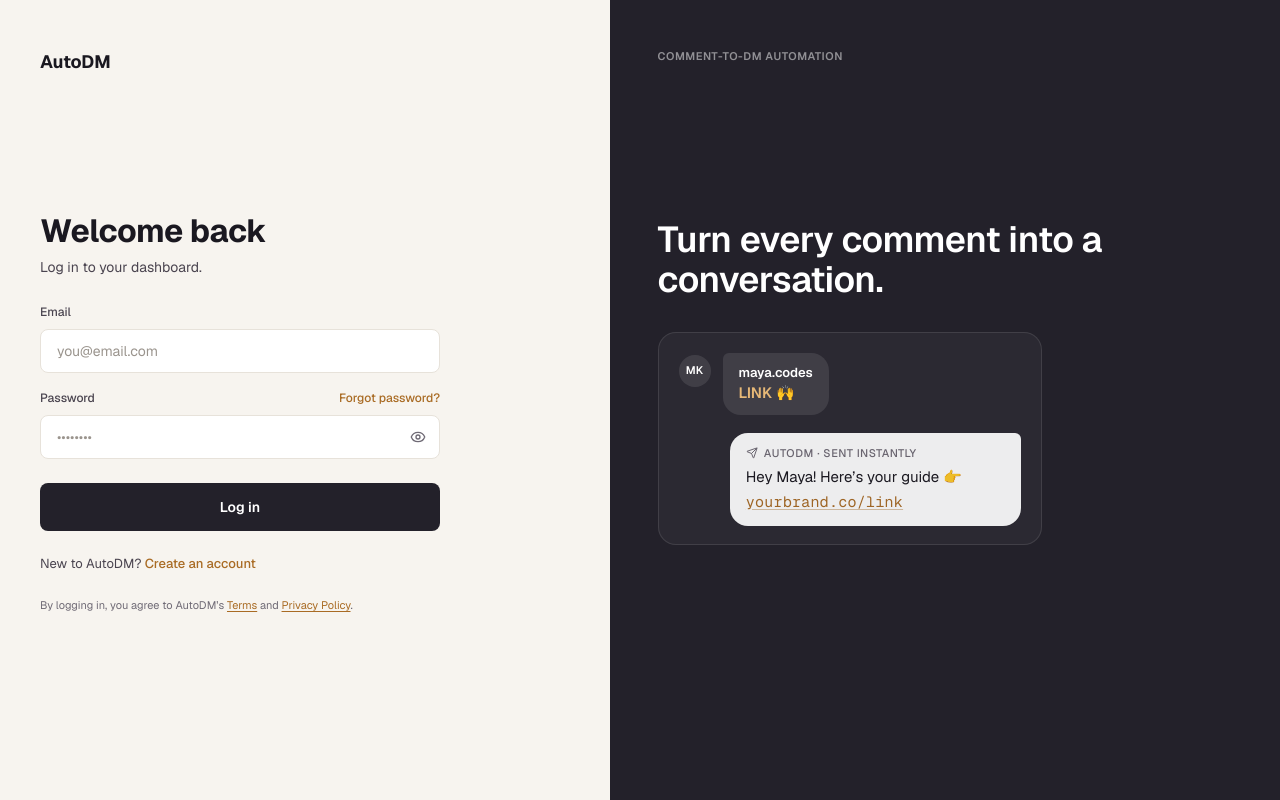
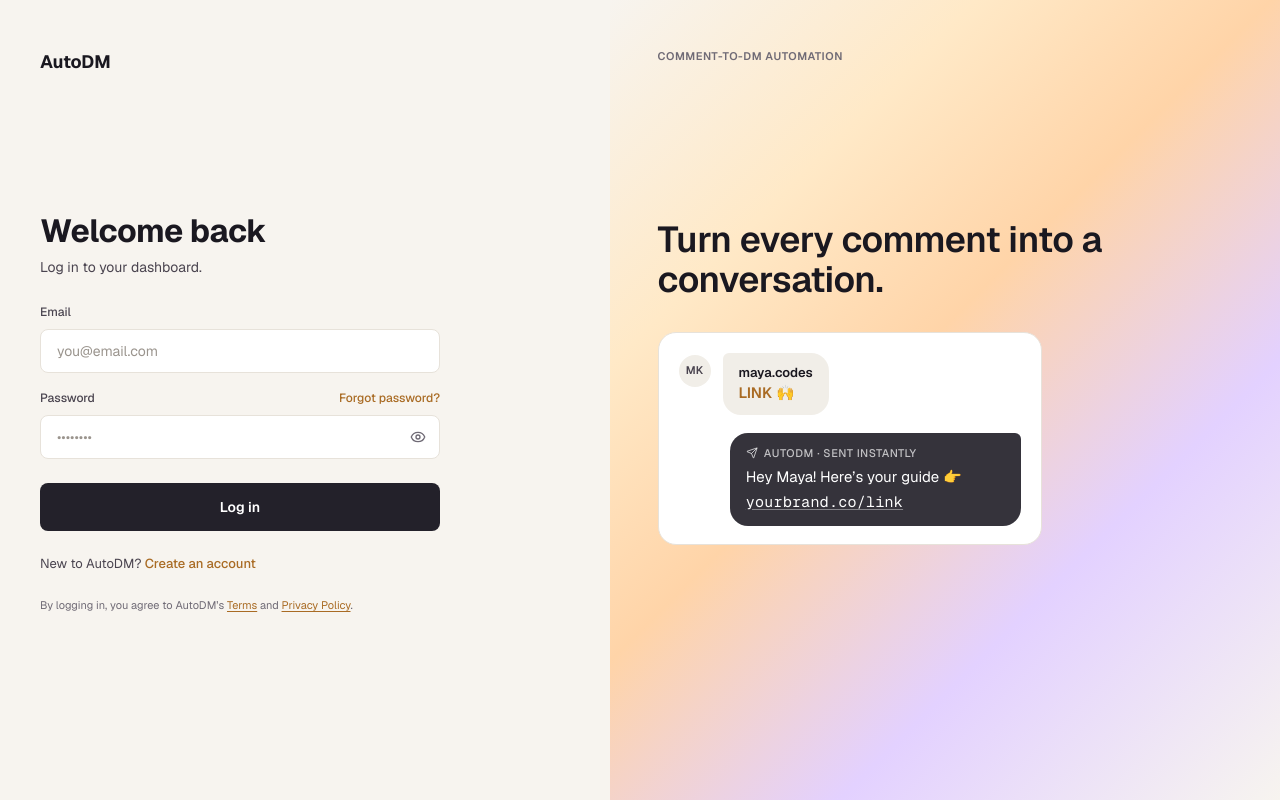
Before and after one commit to Kirshan-Shisodia/autodm, a Next.js app: page /login in a window 1280 px wide. Built offline with nearby package versions, Linux system fonts and the light colour scheme; no server answers.

Commit message:
SHIV : changed the background color of the left column on logon screen

```diff
--- a/src/components/auth/auth-motif.tsx
+++ b/src/components/auth/auth-motif.tsx
@@ -2,7 +2,9 @@
 
 /**
  * Decorative comment→DM motif for the brand panel (spec §6, §21) — product
- * continuity with the landing hero, restyled for the dark inverse surface.
+ * continuity with the landing hero, styled to match the landing demo (white
+ * card, muted incoming comment, dark auto-reply bubble) so it reads cleanly on
+ * the light aurora wash.
  *
  * Deliberately NOT the interactive landing demo: this lives inside an
  * `aria-hidden` panel, so it has no inputs, no tab stops, no user affordances.
@@ -11,29 +13,29 @@
  */
 export function AuthMotif() {
   return (
-    <div className="w-full max-w-sm rounded-2xl border border-white/10 bg-white/[0.04] p-5">
+    <div className="w-full max-w-sm rounded-2xl border border-border-default bg-surface-card p-5">
       {/* Incoming comment */}
       <div className="flex items-start gap-3">
-        <span className="mt-0.5 flex size-8 shrink-0 items-center justify-center rounded-full bg-white/10 text-[11px] font-semibold text-ink-inverse">
+        <span className="mt-0.5 flex size-8 shrink-0 items-center justify-center rounded-full bg-surface-muted text-[11px] font-semibold text-ink-secondary">
           MK
         </span>
-        <div className="rounded-2xl rounded-tl-sm bg-white/10 px-4 py-2.5">
-          <p className="text-[13px] font-semibold text-ink-inverse">maya.codes</p>
-          <p className="text-[15px] text-ink-inverse">
-            <span className="font-semibold text-[#e6b877]">LINK</span> 🙌
+        <div className="rounded-2xl rounded-tl-sm bg-surface-muted px-4 py-2.5">
+          <p className="text-[13px] font-semibold text-ink">maya.codes</p>
+          <p className="text-[15px] text-ink">
+            <span className="font-semibold text-brand">LINK</span> 🙌
           </p>
         </div>
       </div>
 
       {/* Auto-reply DM — the slow breathing frame */}
       <div className="auth-motif-dm mt-4 flex items-start justify-end">
-        <div className="max-w-[85%] rounded-2xl rounded-tr-sm bg-surface-canvas px-4 py-3 text-ink">
-          <p className="mb-1 flex items-center gap-1.5 text-[11px] font-medium tracking-[0.55px] text-ink-tertiary uppercase">
+        <div className="max-w-[85%] rounded-2xl rounded-tr-sm bg-action px-4 py-3 text-ink-inverse">
+          <p className="mb-1 flex items-center gap-1.5 text-[11px] font-medium tracking-[0.55px] text-ink-inverse/70 uppercase">
             <Send className="size-3" /> AutoDM · sent instantly
           </p>
           <p className="text-[15px] leading-relaxed">
             Hey Maya! Here&rsquo;s your guide 👉{" "}
-            <span className="font-geist-mono text-brand underline decoration-brand/40 underline-offset-2">
+            <span className="font-geist-mono underline decoration-white/40 underline-offset-2">
               yourbrand.co/link
             </span>
           </p>
--- a/src/components/auth/brand-panel.tsx
+++ b/src/components/auth/brand-panel.tsx
@@ -6,22 +6,23 @@
  * Purely supportive: a product one-liner, the decorative comment→DM motif, and
  * a rotating trust quote. Hidden below `lg` (the surface's single device line);
  * `aria-hidden` because none of it is essential — the form panel carries the
- * task. Deep inverse surface for contrast against the cream form side.
+ * task. Uses the HALO aurora wash (light gradient) so it reads as warm and
+ * branded; all panel text is dark ink for contrast on the light surface.
  */
 export function BrandPanel() {
   return (
     <aside
       aria-hidden="true"
-      className="relative hidden flex-col justify-between overflow-hidden bg-surface-inverse p-12 lg:flex"
+      className="aurora-wash relative hidden flex-col justify-between overflow-hidden p-12 lg:flex"
     >
       {/* Eyebrow — HALO's signature micro-label */}
-      <p className="text-[11px] font-semibold tracking-[0.55px] text-ink-inverse/50 uppercase">
+      <p className="text-[11px] font-semibold tracking-[0.55px] text-ink-tertiary uppercase">
         Comment-to-DM automation
       </p>
 
       {/* Product line + motif */}
       <div className="space-y-8">
-        <h2 className="max-w-md text-[36px] leading-[40px] font-semibold tracking-[-0.4px] text-ink-inverse">
+        <h2 className="max-w-md text-[36px] leading-[40px] font-semibold tracking-[-0.4px] text-ink">
           Turn every comment into a conversation.
         </h2>
         <AuthMotif />
--- a/src/components/auth/trust-quote.tsx
+++ b/src/components/auth/trust-quote.tsx
@@ -30,10 +30,10 @@
 
   return (
     <figure key={i} className="landing-enter max-w-sm">
-      <blockquote className="text-[16px] leading-relaxed text-ink-inverse/90">
+      <blockquote className="text-[16px] leading-relaxed text-ink">
         &ldquo;{quote}&rdquo;
       </blockquote>
-      <figcaption className="font-geist-mono mt-2 text-[12px] text-ink-inverse/60">
+      <figcaption className="font-geist-mono mt-2 text-[12px] text-ink-tertiary">
         {who}
       </figcaption>
     </figure>
```
